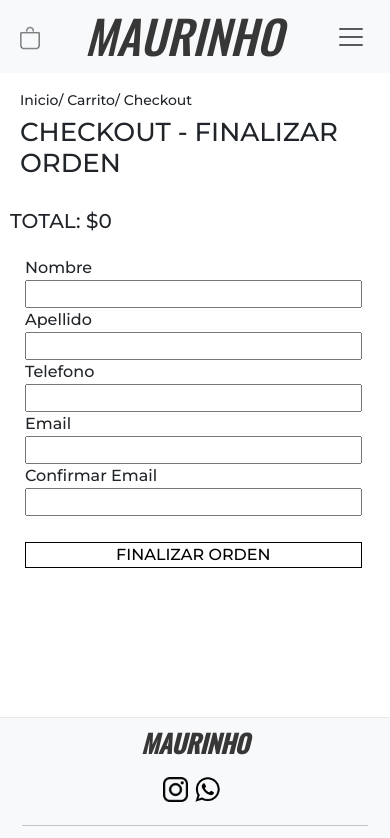
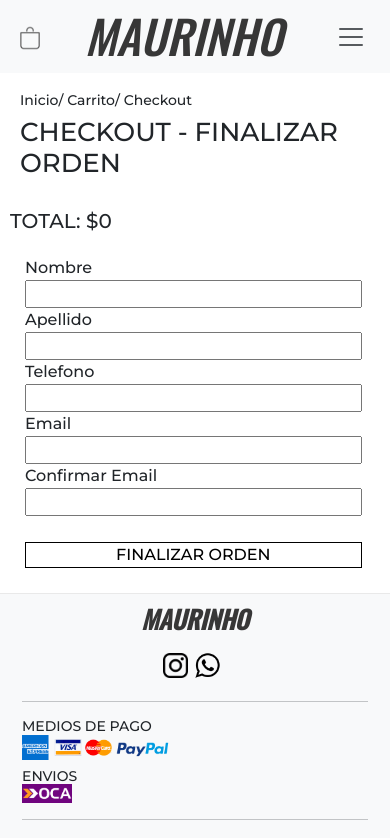
Before and after one commit to Mauriciovillarreal/villarreal-final, a React (Vite) app: page /checkout in a window 390 px wide. Shown: the top 838 px of the page. Built offline with nearby package versions, Linux system fonts and the light colour scheme.

Commit message:
tp maurinho final

```diff
--- a/src/components/Checkout/Checkout.css
+++ b/src/components/Checkout/Checkout.css
@@ -3,7 +3,7 @@
     padding-top: 60px;
     background-size: cover;
     height: 100%;
-    padding-bottom: 90px;
+
 }
 .ruta {
     margin-top: 10px;
@@ -85,7 +85,6 @@
     .finalizarCompra {
         flex-direction: column-reverse;
         margin: 10px;
-        padding-bottom: 200px;
     }
     .inputDatos1 input {
         width: 99%;
@@ -96,7 +95,6 @@
     }
     .padre button {
         width: 99%;
-        margin-bottom: 100px;
     }
     .inputDatos p {
         width: 99%;
@@ -104,7 +102,5 @@
     .inputDatos {
         padding: 15px;
     }
-    .padre {
-        height: 85vh;
-    }
+
 }
```
